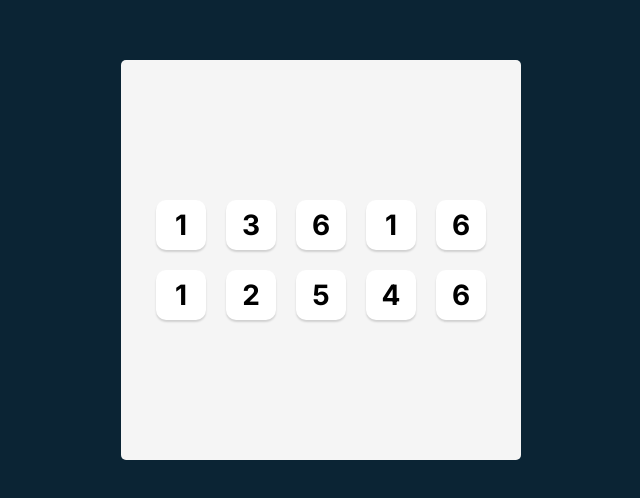
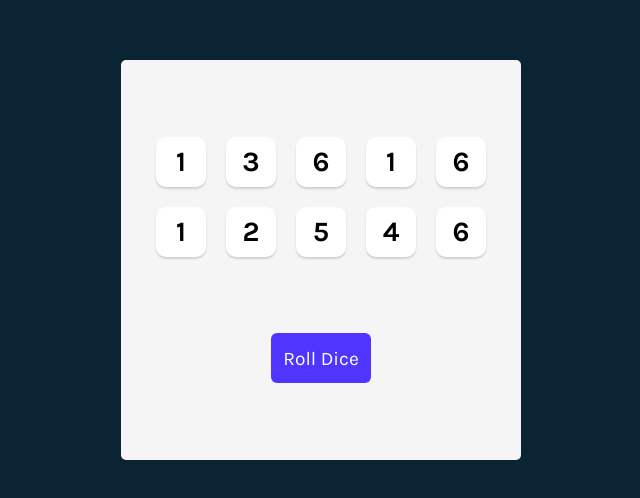
Before and after one commit to UmangAgarwal257/React, a React (Vite) app in the folder Tenzies/: page / in a window 1280 px wide. Shown: the part 140-638 px from the top of the page, without its empty margins (319-959 px from the left). Built offline with nearby package versions, Linux system fonts and the light colour scheme.

Commit message:
Added more features

```diff
--- a/Tenzies/index.html
+++ b/Tenzies/index.html
@@ -6,7 +6,7 @@
     <meta name="viewport" content="width=device-width, initial-scale=1.0" />
     <link rel="preconnect" href="https://fonts.googleapis.com">
     <link rel="preconnect" href="https://fonts.gstatic.com" crossorigin>
-    <link href="https://fonts.googleapis.com/css2?family=Inter:ital,opsz,wght@0,14..32,100..900;1,14..32,100..900&display=swap" rel="stylesheet">
+    <link href="https://fonts.googleapis.com/css2?family=Karla:ital,wght@0,200..800;1,200..800&display=swap" rel="stylesheet">
     <title>Vite + React</title>
   </head>
   <body>
--- a/Tenzies/package.json
+++ b/Tenzies/package.json
@@ -10,6 +10,7 @@
     "preview": "vite preview"
   },
   "dependencies": {
+    "nanoid": "^5.1.2",
     "react": "^19.0.0",
     "react-dom": "^19.0.0"
   },
--- a/Tenzies/src/App.jsx
+++ b/Tenzies/src/App.jsx
@@ -1,20 +1,31 @@
 import { useState } from "react";
 import Die from "./components/Die";
+import { nanoid } from "nanoid";
 
 export default function App() {
   const [dice, setDice] = useState(generateAllNewDice());
 
   function generateAllNewDice() {
-    return new Array(10).fill(0).map(() => Math.ceil(Math.random() * 6));
+    return new Array(10).fill(0).map(() => ({
+      value: Math.ceil(Math.random() * 6),
+      isHeld: false,
+      id: nanoid(),
+    }));
+  }
+  function rollDice() {
+    setDice(generateAllNewDice());
   }
 
-  const diceElements = dice.map((num, index) => (
-    <Die key={index} value={num} />
+  const diceElements = dice.map((diceObj) => (
+    <Die key={diceObj.id} value={diceObj.value} isHeld={diceObj.isHeld} />
   ));
 
   return (
     <main>
       <div className="dice-container">{diceElements}</div>
+      <button className="roll-dice" onClick={rollDice}>
+        Roll Dice
+      </button>
     </main>
   );
 }
--- a/Tenzies/src/components/Die.jsx
+++ b/Tenzies/src/components/Die.jsx
@@ -1,8 +1,10 @@
 // eslint-disable-next-line react/prop-types
-export default function Die({ value }) {
+export default function Die({ value, isHeld }) {
   return (
     <>
-      <button>{value}</button>
+      <button style={{ backgroundColor: isHeld ? "green" : undefined }}>
+        {value}
+      </button>
     </>
   );
 }
--- a/Tenzies/src/index.css
+++ b/Tenzies/src/index.css
@@ -3,7 +3,7 @@
 }
 
 body {
-  font-family: Inter, sans-serif;
+  font-family: Karla, sans-serif;
   margin: 0;
   background-color: #0b2434;
   padding: 20px;
@@ -27,7 +27,7 @@
   border-radius: 5px;
   display: flex;
   flex-direction: column;
-  justify-content: center;
+  justify-content: space-evenly;
   align-items: center;
 }
 
@@ -37,6 +37,11 @@
   gap: 20px;
 }
 
+button {
+  font-family: Karla, sans-serif;
+  cursor: pointer;
+}
+
 .dice-container button {
   height: 50px;
   width: 50px;
@@ -44,8 +49,16 @@
   border-radius: 10px;
   border: none;
   background-color: white;
-  font-family: Inter, sans-serif;
   font-size: 1.75rem;
   font-weight: bold;
-  cursor: pointer;
 }
+
+button.roll-dice {
+  height: 50px;
+  width: 100px;
+  border: none;
+  border-radius: 6px;
+  background-color: #5035ff;
+  color: white;
+  font-size: 1.2rem;
+}
```
Also changed, not shown: 1 other file (tests, documents, lock files or other folders).
